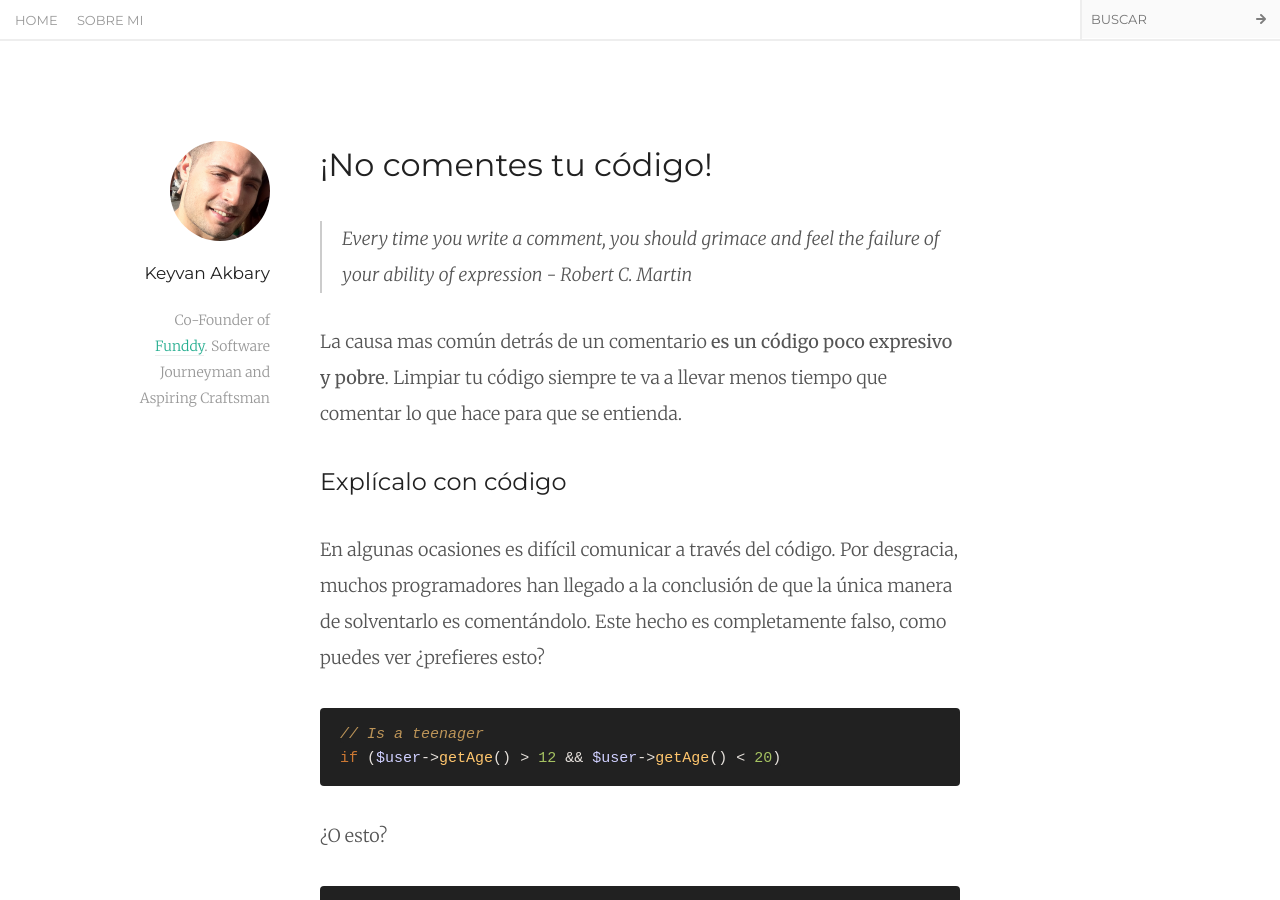
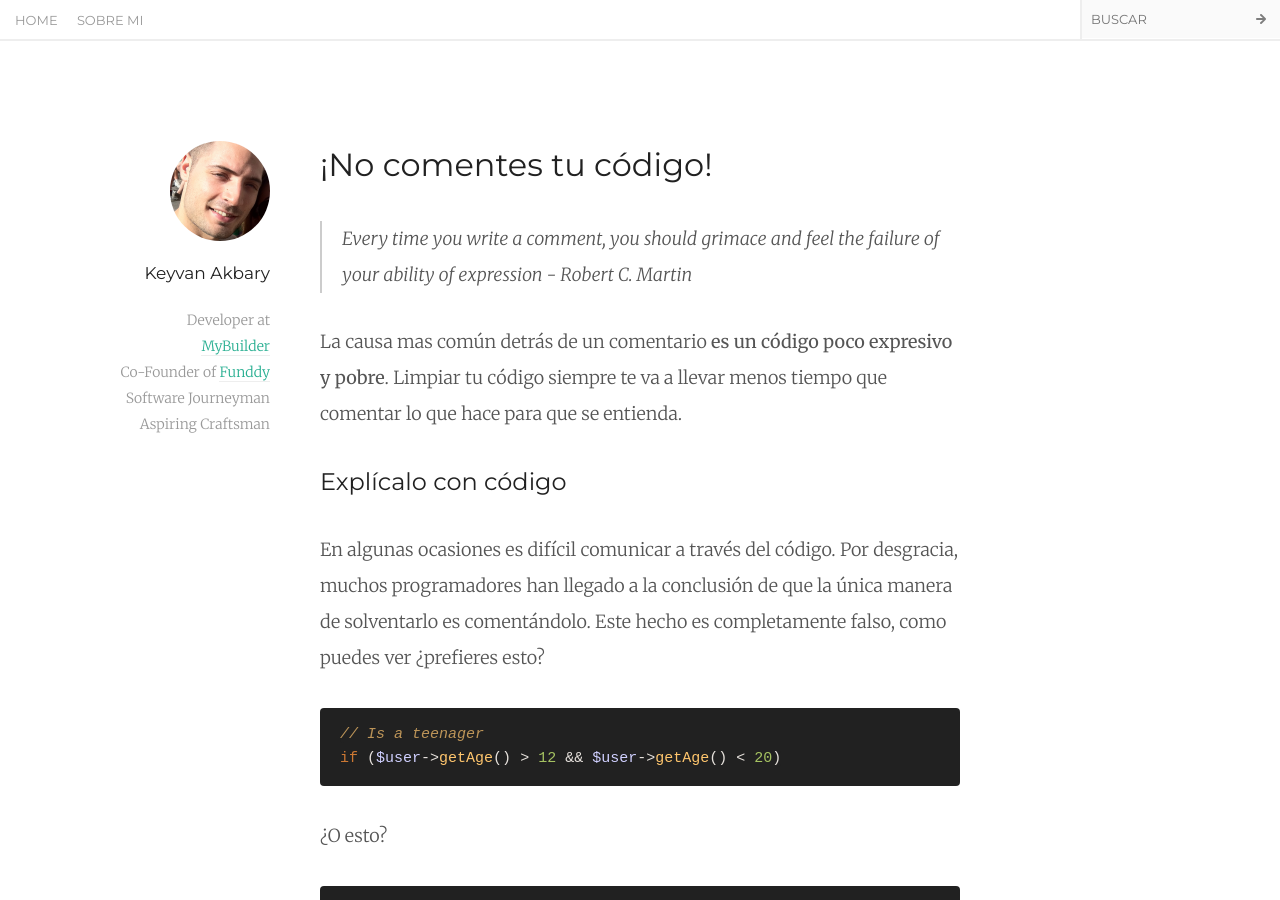
Before and after one commit to keyvanakbary/keyvanakbary.com, a Jekyll site: the page built from index.html, in a window 1280 px wide and 900 px high. Built offline with Jekyll 4.4.1, drawn with Linux system fonts in a browser that asks for light colours; nearby versions of some CDN libraries; Markdown is read by kramdown in place of the engine named in the settings.

Commit message:
Updated bio

```diff
--- a/_layouts/default.html
+++ b/_layouts/default.html
@@ -46,7 +46,7 @@
                 <img src="/assets/images/keyvan.png" alt="portrait">
             </a>
             <p class="name">Keyvan Akbary</p>
-            <p class="bio">Co-Founder of <a href="https://funddy.com" target="_blank">Funddy</a>. Software Journeyman and Aspiring Craftsman</p>
+            <p class="bio">Developer at <a href="http://mybuilder.com" target="_blank">MyBuilder</a><br/>Co-Founder of <a href="https://funddy.com" target="_blank">Funddy</a><br/>Software Journeyman<br/>Aspiring Craftsman</p>
         </div>
 
         <div id="page">
```
